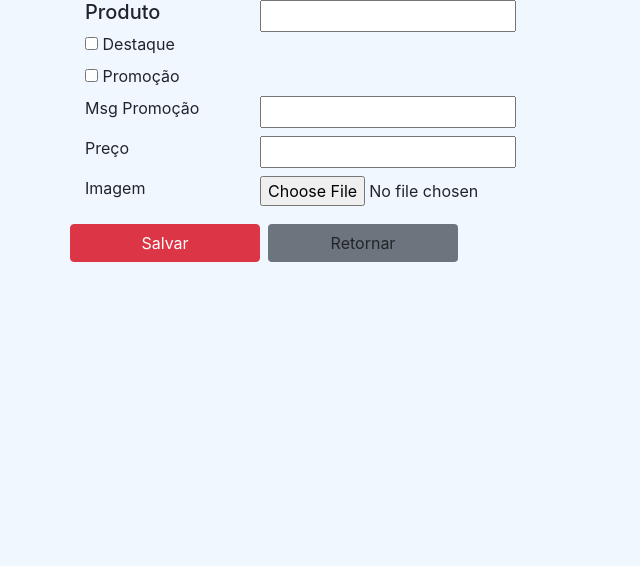
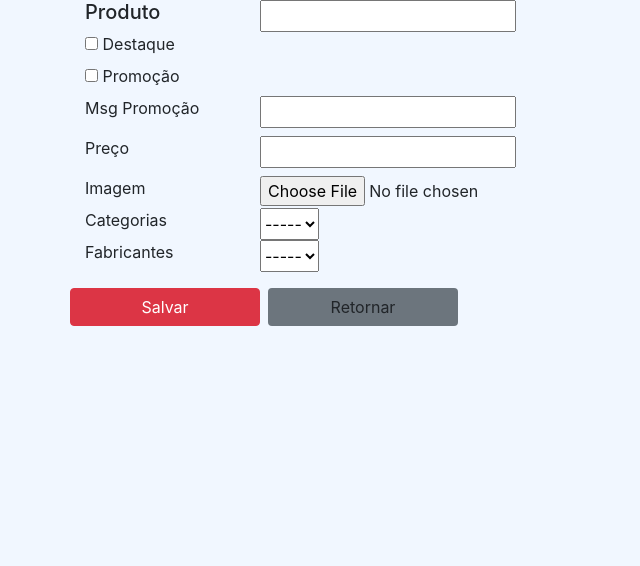
Before and after one commit to beawxy2410/PSI-Loja, a Django app: page /produto/create in a window 1280 px wide. Shown: the part 56-622 px from the top of the page, without its empty margins (0-640 px from the left). Run offline with Django 4.2, Linux system fonts and the light colour scheme; some libraries are stand-ins or nearby versions.

Commit message:
fazendo tarefa

```diff
--- a/loja/templates/produto/produto-create.html
+++ b/loja/templates/produto/produto-create.html
@@ -40,6 +40,24 @@
                 <input type="file" name="image">
             </div>
             <div class="row">
+                <label for="CategoriaFk" class="col-md-2">Categorias</label>
+                <select name="CategoriaFk" id="CategoriaFk">
+                    <option value="">-----</option>
+                    {% for cate in categorias %}
+                    <option value="{{cate.id}}">{{cate.Categoria}}</option>
+                    {% endfor %}
+                </select>
+            </div>
+            <div class="row">
+                <label for="FabricanteFk" class="col-md-2">Fabricantes</label>
+                <select name="FabricanteFk" id="FabricanteFk">
+                    <option value="">-----</option>
+                    {% for fabri in fabricantes %}
+                    <option value="{{fabri.id}}">{{fabri.Fabricante}}</option>
+                    {% endfor %}
+                </select>
+            </div>
+            <div class="row">
                 <button type="submit" class="btn btn-danger col-md-2 mt-3 mr-2"><i class="fafa-check"></i> Salvar</button>
                 <a href={% url 'produto' %} class="btn bg-secondary col-md-2 mt-3"><i class="fafa-rotate-left"></i> Retornar</a>
             </div>
--- a/loja/views/ProdutoView.py
+++ b/loja/views/ProdutoView.py
@@ -56,8 +56,8 @@ def edit_produto_postback(request, id=None):
         print(destaque)
         print(promocao)
         print(msgPromocao)
+        print(categoria)
         print(fabricante)
-        print(categoria)
         try:
             obj_produto = Produto.objects.filter(id=id).first()
             obj_produto.Produto = produto
@@ -95,7 +95,9 @@ def details_produto_view(request, id=None):
         produtos = produtos.filter(id=id)
     produto = produtos.first()
     print(produto)
-    context = {"produto": produto}
+    Fabricantes = Fabricante.objects.all()
+    Categorias = Categoria.objects.all()
+    context = {"produto": produto,"fabricantes": Fabricantes,"categorias": Categorias}
     return render(
         request,
         template_name="produto/produto-details.html",
@@ -111,7 +113,9 @@ def delete_produto_view(request, id=None):
         produtos = produtos.filter(id=id)
     produto = produtos.first()
     print(produto)
-    context = {"produto": produto}
+    Fabricantes = Fabricante.objects.all()
+    Categorias = Categoria.objects.all()
+    context = {"produto": produto,"fabricantes": Fabricantes,"categorias": Categorias}
     return render(
         request,
         template_name="produto/produto-delete.html",
@@ -145,6 +149,8 @@ def create_produto_view(request, id=None):
         msgPromocao = request.POST.get("msgPromocao")
         preco = request.POST.get("preco")
         image = request.POST.get("image")
+        categoria = request.POST.get("CategoriaFk")
+        fabricante = request.POST.get("FabricanteFk")
         print("postback-create")
         print(produto)
         print(destaque)
@@ -152,6 +158,8 @@ def create_produto_view(request, id=None):
         print(msgPromocao)
         print(preco)
         print(image)
+        print(categoria)
+        print(fabricante)
         try:
             obj_produto = Produto()
             obj_produto.Produto = produto
@@ -164,6 +172,10 @@ def create_produto_view(request, id=None):
                 obj_produto.preco = preco
             obj_produto.criado_em = timezone.now()
             obj_produto.alterado_em = obj_produto.criado_em
+            if fabricante is not None:
+                obj_produto.fabricante = Fabricante.objects.filter(id=fabricante).first()
+            if categoria is not None:
+                obj_produto.categoria = Categoria.objects.filter(id=categoria).first()
             # Se for anexado arquivo, salva na pasta e guarda nome no objeto
             if request.FILES is not None:
                 num_files = len(request.FILES.getlist("image"))
```
Also changed, not shown: loja/templates/produto/produto-delete.html (+8 -0 lines), loja/templates/produto/produto-details.html (+9 -6 lines).
